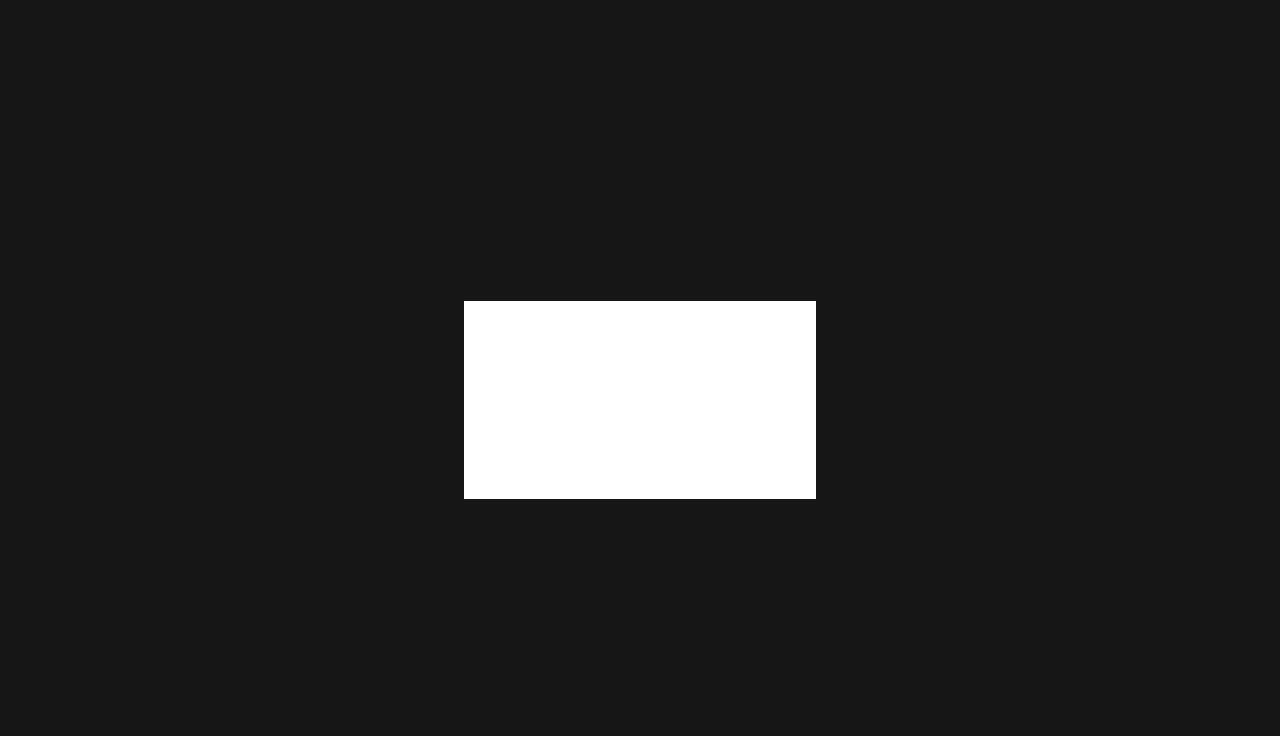
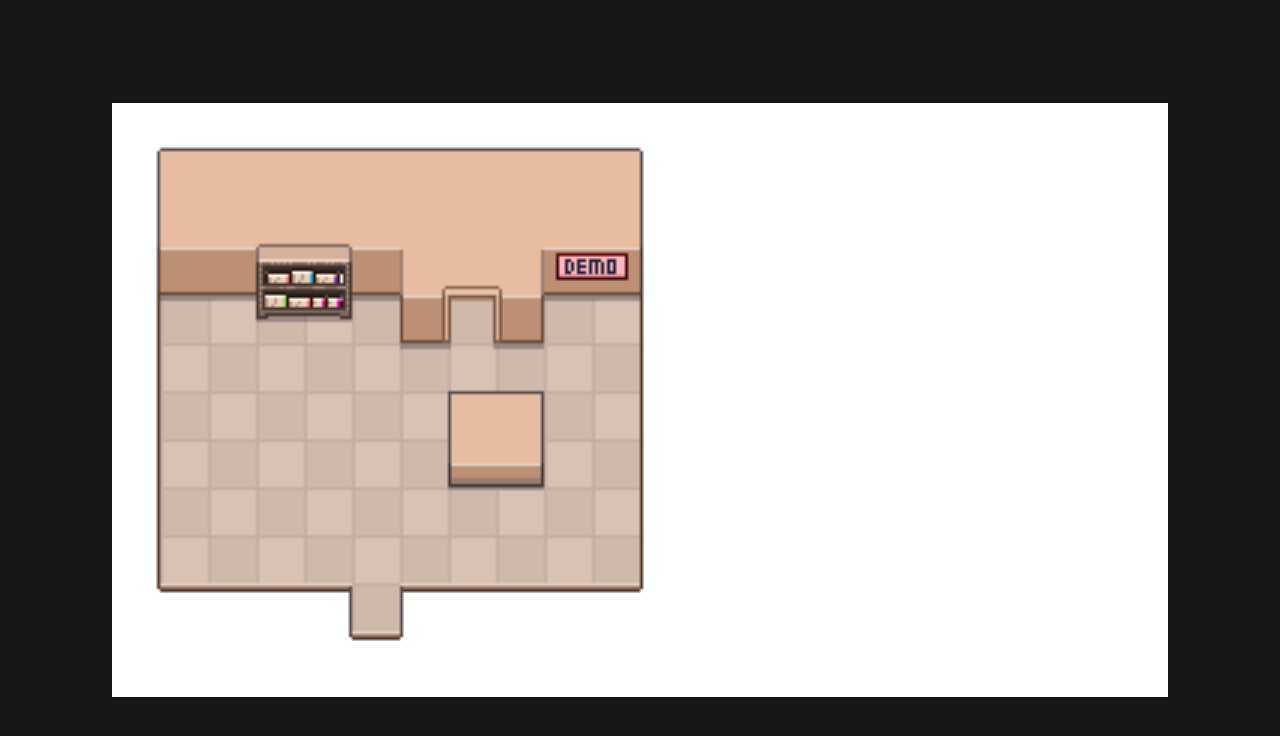
Before and after one commit to SeanConnorz/pixel-game, a React (Create React App) app: page /metaverse in a window 1280 px wide. Shown: the top 736 px of the page. Built offline with nearby package versions, Linux system fonts and the light colour scheme.

Commit message:
Adding metaverse test map

```diff
--- a/src/components/Metaverse/Index.jsx
+++ b/src/components/Metaverse/Index.jsx
@@ -8,7 +8,7 @@ export default function Metaverse() {
 
   return (
     <main>
-      <div className="game-container flex items-center h-[100vh]">
+      <div className="game-container flex items-center h-[100vh] scale-[3]">
         <canvas
           className="game-canvas bg-white w-[352px] h-[198px]"
           width="352"
--- a/src/components/Metaverse/logic/Overworld.js
+++ b/src/components/Metaverse/logic/Overworld.js
@@ -7,5 +7,11 @@ export class Overworld {
 
   init() {
     console.log("Working", this);
+
+    const image = new Image();
+    image.onload = () => {
+      this.ctx.drawImage(image, 0, 0);
+    };
+    image.src = "../../images/metaverse/maps/DemoLower.png";
   }
 }
```
Also changed, not shown: public/images/metaverse/maps/DemoLower.png (added), 1 other file (tests, documents, lock files or other folders).
